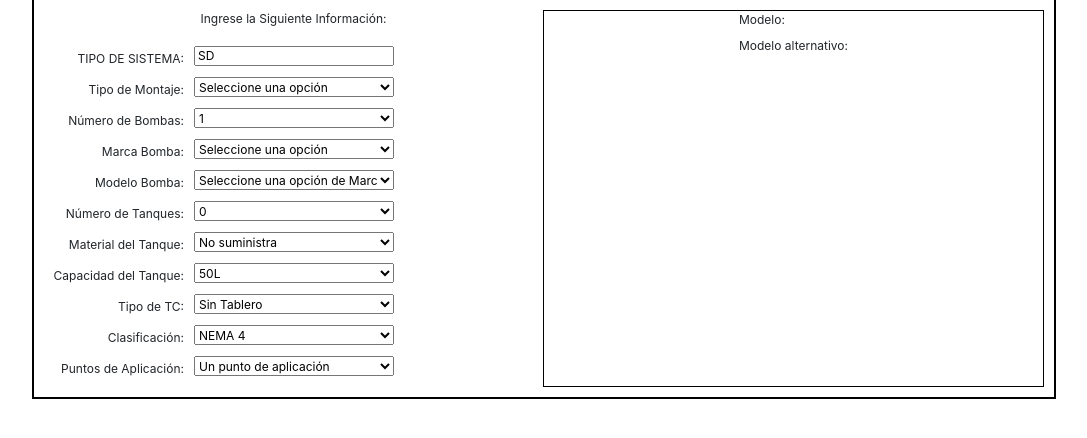
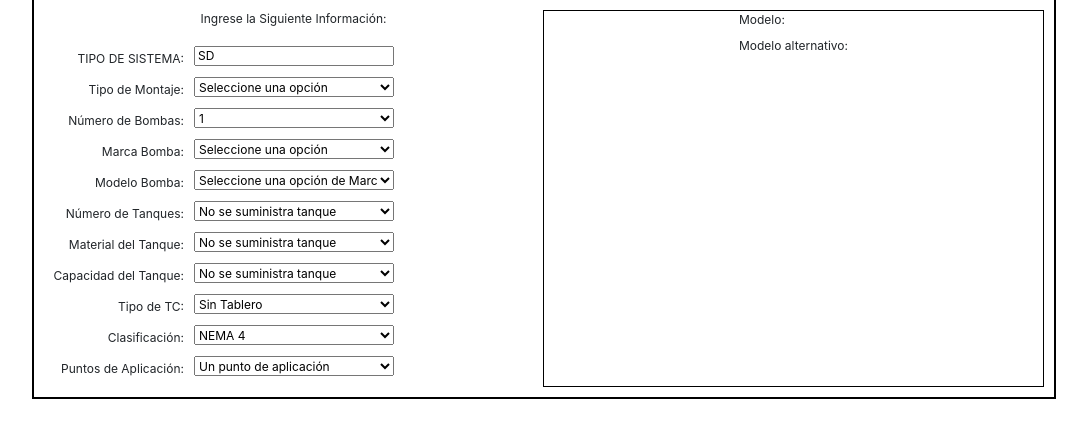
Before and after one commit to os-c-ar/codificacion_sistemas, a plain HTML site: page index.html in a window 1280 px wide. Shown: the part 84-522 px from the top of the page, without its empty margins (96-1183 px from the left). Drawn offline with Linux system fonts and the light colour scheme.

Commit message:
arreglando problema con material y dimension tanque, queda pendiente mejora para sin tanque

```diff
--- a/SD_Encoder_files/script.js
+++ b/SD_Encoder_files/script.js
@@ -116,7 +116,7 @@ const optionsMap2 = {
 
 
 updateSelectOptions('MarcaDeBomba', 'ModeloDeBomba', optionsMap);
-updateSelectOptions2('NumeroDeTanques', 'MaterialDelTanque', 'CapacidadDelTanque',optionsMap2);
+//SelectOptions2('NumeroDeTanques', 'MaterialDelTanque', 'CapacidadDelTanque',optionsMap2);//
 
 function calculator()
 {
@@ -191,6 +191,7 @@ function updateSelectOptions(primarySelectId, secondarySelectId, optionsMap) {
     });
 }
 
+/*
 function updateSelectOptions2(primarySelectId, secondarySelectId,TerciarySelectId, optionsMap) {
     const primarySelect = document.getElementById(primarySelectId);
     const secondarySelect = document.getElementById(secondarySelectId);
@@ -215,6 +216,8 @@ function updateSelectOptions2(primarySelectId, secondarySelectId,TerciarySelectI
         }
     });
 }
+*/
+
 
 // Ejemplo de uso:
 // const optionsMap = {
--- a/index.html
+++ b/index.html
@@ -87,7 +87,7 @@
 
                 <label> Número de Tanques:
                     <select name="NumeroDeTanques" id="NumeroDeTanques" onchange="calculator()">
-                        <option value="0">0</option>
+                        <option value="0">No se suministra tanque</option>
                         <option value="1">1</option>
                         <option value="2">2</option>
                     </select>
@@ -95,16 +95,17 @@
 
                 <label> Material del Tanque:
                     <select name="MaterialDelTanque" id="MaterialDelTanque" onchange="calculator()">
-                        <option value="0">No suministra</option>
-                        <option value="M4">2</option>
-                        <option value="M6">3</option>
-                        <option value="P">3</option>
-                        <option value="F">3</option>
+                        <option value="0">No se suministra tanque</option>
+                        <option value="M4">Metálic 304SS</option>
+                        <option value="M6">Metálic 316SS</option>
+                        <option value="P">Plástico</option>
+                        <option value="F">Fibra de vidrio</option>
                     </select>
                 </label>
 
                 <label> Capacidad del Tanque:
                     <select name="CapacidadDelTanque" id="CapacidadDelTanque" onchange="calculator()">
+                        <option value="0">No se suministra tanque</option>
                         <option value="1"> 50L </option>
                         <option value="2"> 100L </option>
                         <option value="3"> 250L </option>
```
